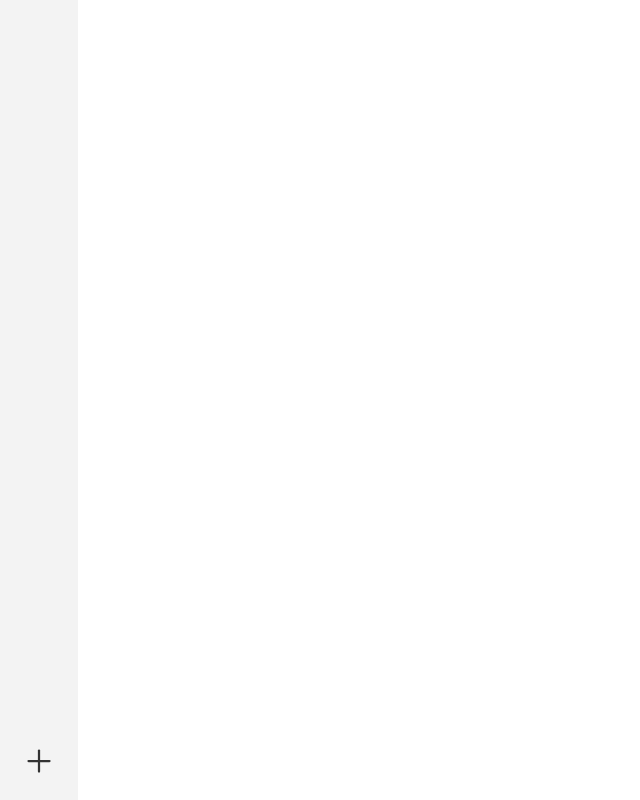
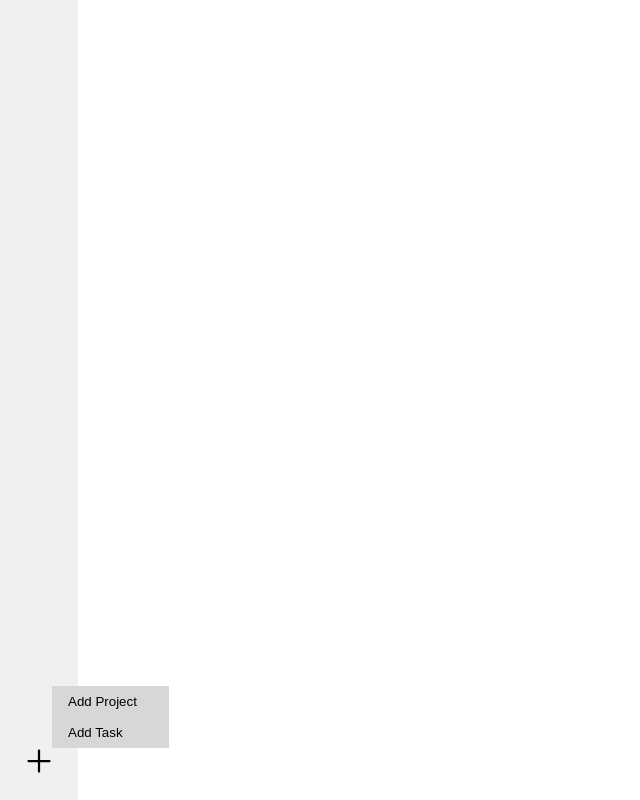
Before and after one commit to TadeusDSR/Todo-List, a website built with webpack: page src/template.html in a window 1280 px wide. Shown: the whole page, without its empty margins (0-640 px from the left). Built offline with nearby package versions, Linux system fonts and the light colour scheme.

Commit message:
create popup list ui on add list button click

```diff
--- a/src/styles.css
+++ b/src/styles.css
@@ -1,3 +1,9 @@
+:root {
+    --light-gray: rgb(240, 240, 240);
+    --gray: rgb(215, 215, 215);
+    --dark-gray: rgb(190, 190, 190);
+}
+
 button {
     border: none;
     background: none;
@@ -18,7 +24,7 @@ body {
     gap: 0.5rem;
     width: fit-content;
     height: 100%;
-    background-color: rgb(243, 243, 243);
+    background-color: var(--light-gray);
     padding: 1rem;
 }
 
@@ -26,21 +32,37 @@ body {
 #lists {
     height: 100%;
     overflow:auto;
-    scrollbar-color: rgb(168, 216, 196) rgb(243, 243, 243);
+    scrollbar-color: rgb(168, 216, 196) var(--light-gray);
     scrollbar-width: thin;
     padding-right: 0.5rem;
 }
 
-#add-button {
+#add-btn {
+    position: relative;
     width: 100%;
 }
 
-#add-button > button {
+#add-btn > button {
     display: flex;
     justify-content: center;
     padding: 0.3rem;
 }
 
-#add-button > button svg {
-    stroke: rgb(50, 50, 50);
+#add-btn > div {
+    position: absolute;
+    bottom: 36px;
+    left: 36px;
+    display: flex;
+    flex-direction: column;
+    width: max-content;
+    background-color: var(--gray);
 }
+
+#add-btn > div button {
+    text-align: left;
+    padding: 0.5rem 2rem 0.5rem 1rem;
+}
+
+#add-btn > div button:hover {
+    background-color: var(--dark-gray);
+}
--- a/src/template.html
+++ b/src/template.html
@@ -10,10 +10,18 @@
   <div id="sidebar">
     <div id="lists">
     </div>
-    <div id="add-button">
+    <div id="add-btn">
       <button>
-        <svg xmlns="http://www.w3.org/2000/svg" width="36" height="36" viewBox="0 0 24 24" stroke-width="1.5" stroke-linecap="round" stroke-linejoin="round"><line x1="12" y1="5" x2="12" y2="19"></line><line x1="5" y1="12" x2="19" y2="12"></line></svg>
+        <svg xmlns="http://www.w3.org/2000/svg" width="36" height="36" stroke="black" viewBox="0 0 24 24" stroke-width="1.5" stroke-linecap="round" stroke-linejoin="round"><line x1="12" y1="5" x2="12" y2="19"></line><line x1="5" y1="12" x2="19" y2="12"></line></svg>
       </button>
+      <div>
+        <button id="add-project-btn">
+          Add Project
+        </button>
+        <button id="add-task-btn">
+          Add Task
+        </button>
+      </div>
     </div>
   </div>
 
```
